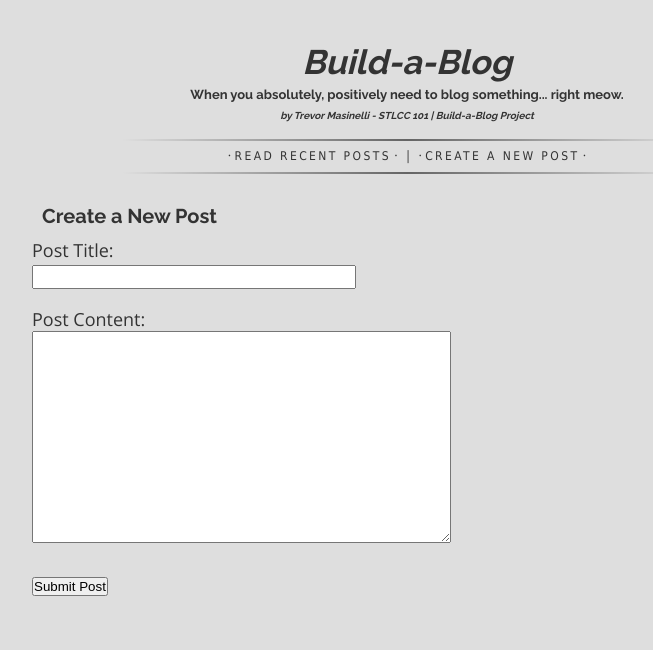
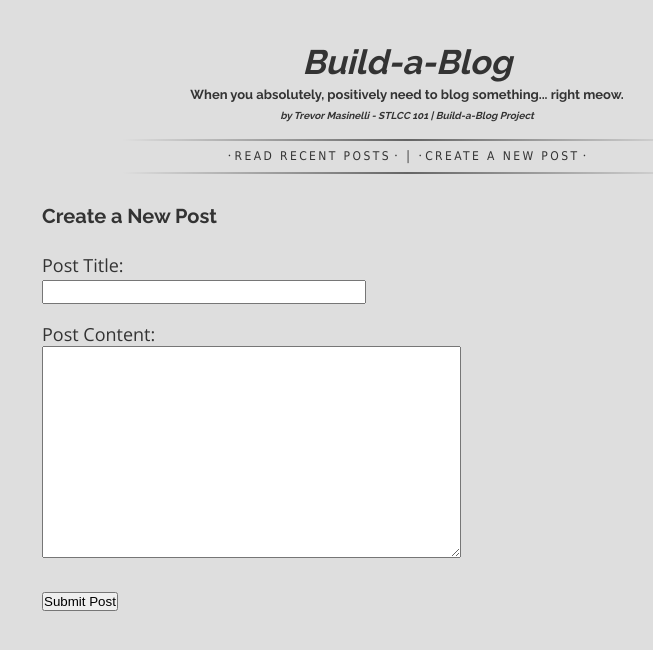
Before and after one commit to tmaaz/build-a-blog, a Django app: template templates/newpost.html in a window 1280 px wide. Shown: the top 650 px of the page, without its empty margins (233-886 px from the left). Run offline with Django 3.2, Linux system fonts and the light colour scheme; the template is opened without the code that fills it, so the values that code supplies are empty.

Commit message:
minor fixes, style changes, start pagination

```diff
--- a/templates/fullpost.html
+++ b/templates/fullpost.html
@@ -16,4 +16,8 @@
     </section>
 </article>
 <hr />
+<br />
+<section id="return">
+    <a href="/blog">&#8678;&nbsp;Return to main Blog page</a>
+</section>
 {% endblock %}
--- a/templates/newpost.html
+++ b/templates/newpost.html
@@ -3,7 +3,7 @@
 <h2>Create a New Post</h2>
 {% endblock %}
 {% block content %}
-<form method="post">
+<form id="newpost" method="post">
     <label>
         <span class="caption">Post Title:</span><br />
         <input type="text" name="title" value="{{title}}" style="width: 320px; height: 20px;" />
--- a/templates/style.css
+++ b/templates/style.css
@@ -133,8 +133,19 @@ a:hover, a:active
     {
         font-family: "Open Sans", Verdana, Arial, Helvetica, sans-serif;
         font-size: 13px !important;
+        font-weight: bold !important;
         line-height: 0px !important;
         margin-left: 30px;
+    }
+
+#newpost
+    {
+        margin: 15px 0px 0px 10px;
+    }
+
+#return
+    {
+        margin-left: 10px;
     }
 
 hr {
```
Also changed, not shown: main.py (+16 -4 lines), templates/blog.html (+3 -4 lines), 1 other file.
